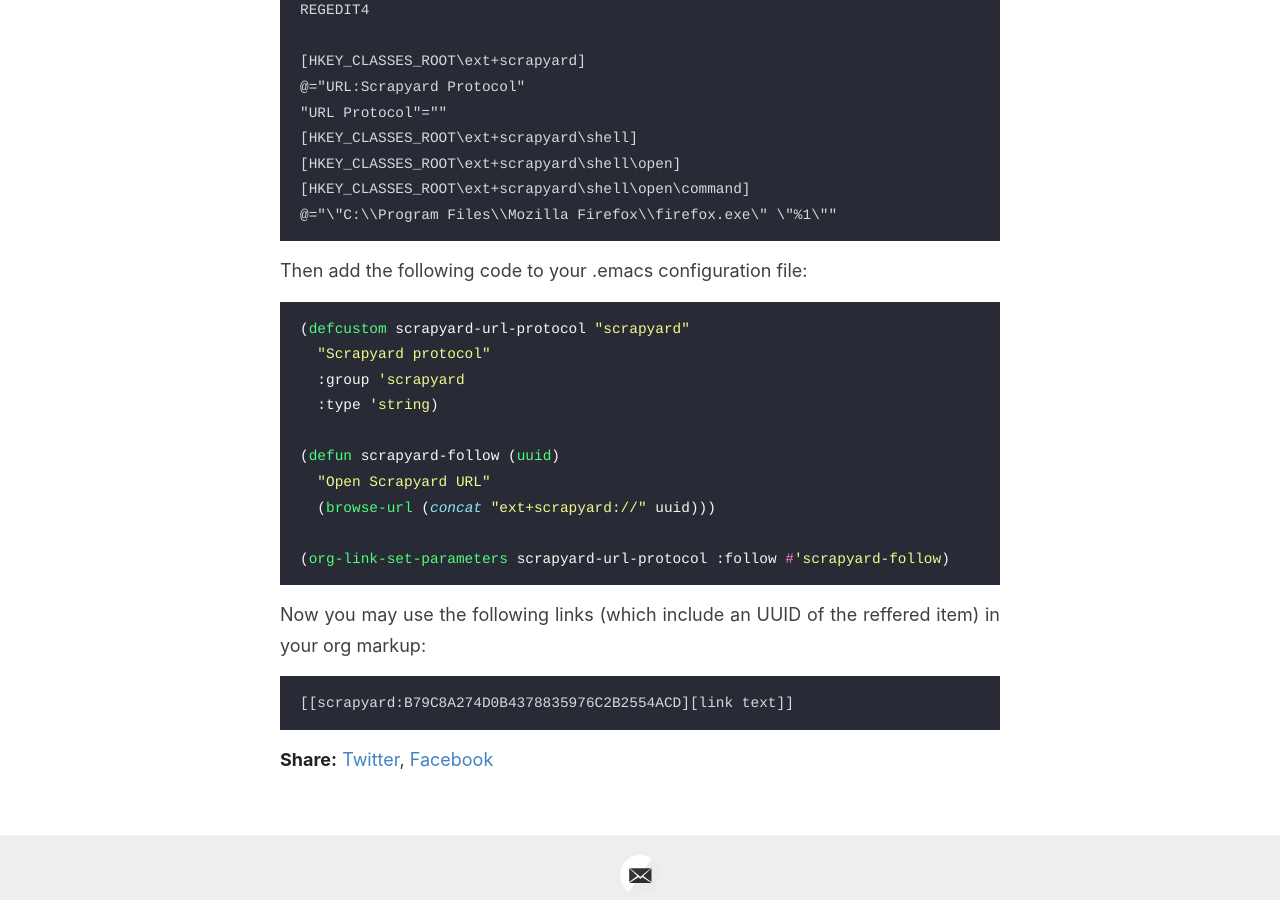
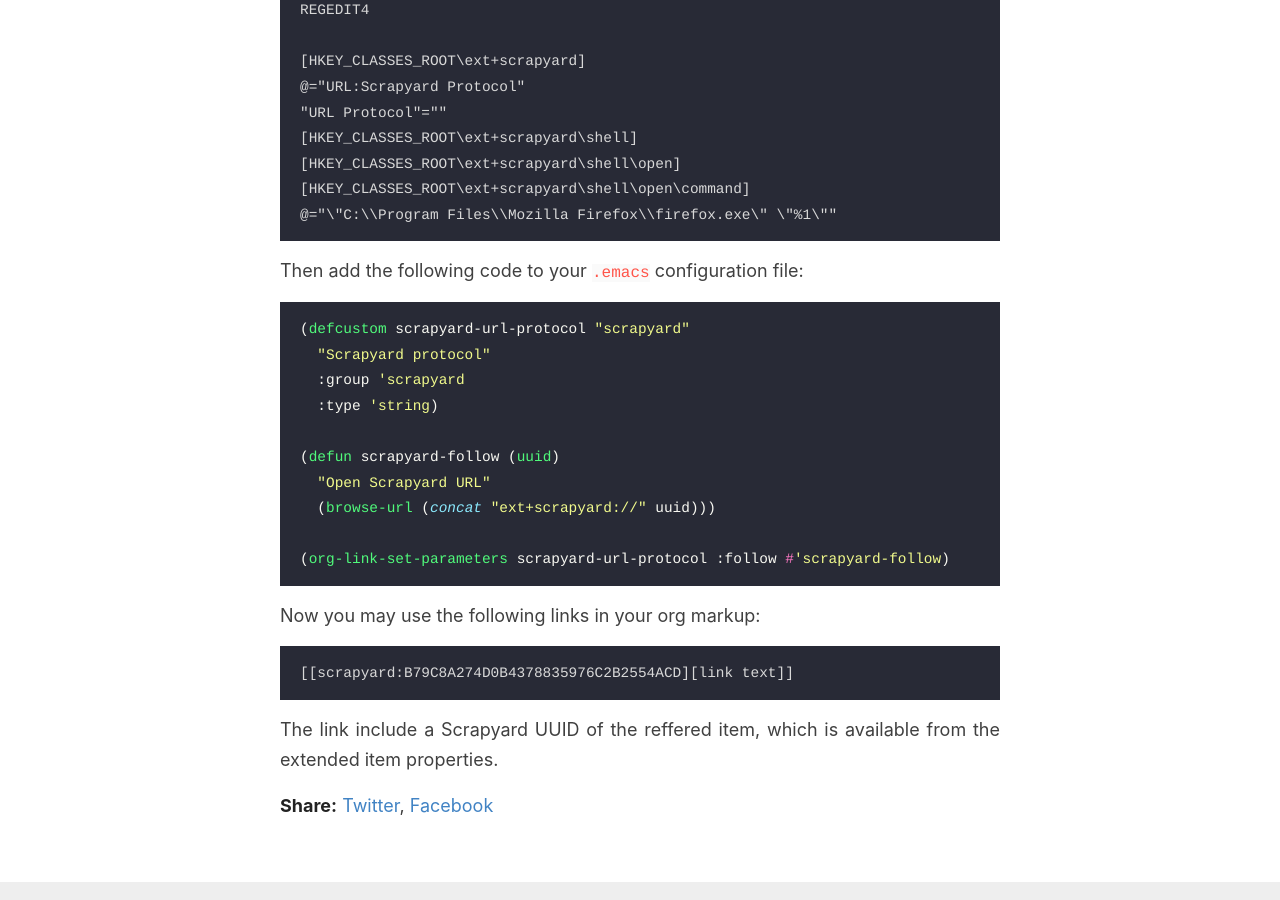
Before and after one commit to GChristensen/posts, a Jekyll site: the page built from _posts/2020-03-25-creating-personal-knowledge-base.md, in a window 1280 px wide and 900 px high, scrolled down 3075 px. Built offline with Jekyll 4.4.1, drawn with Linux system fonts in a browser that asks for light colours.

Commit message:
Update 2020-03-25-creating-personal-knowledge-base.md

````diff
--- a/_posts/2020-03-25-creating-personal-knowledge-base.md
+++ b/_posts/2020-03-25-creating-personal-knowledge-base.md
@@ -114,7 +114,7 @@
 @="\"C:\\Program Files\\Mozilla Firefox\\firefox.exe\" \"%1\""
 ```
 
-Then add the following code to your .emacs configuration file:
+Then add the following code to your `.emacs` configuration file:
 
 ```clojure
 (defcustom scrapyard-url-protocol "scrapyard"
@@ -129,9 +129,10 @@
 (org-link-set-parameters scrapyard-url-protocol :follow #'scrapyard-follow)
 ```
 
-Now you may use the following links (which include an UUID of the reffered item)
-in your org markup:
+Now you may use the following links in your org markup:
 
 ```
 [[scrapyard:B79C8A274D0B4378835976C2B2554ACD][link text]]
 ```
+
+The link include a Scrapyard UUID of the reffered item, which is available from the extended item properties.
````
